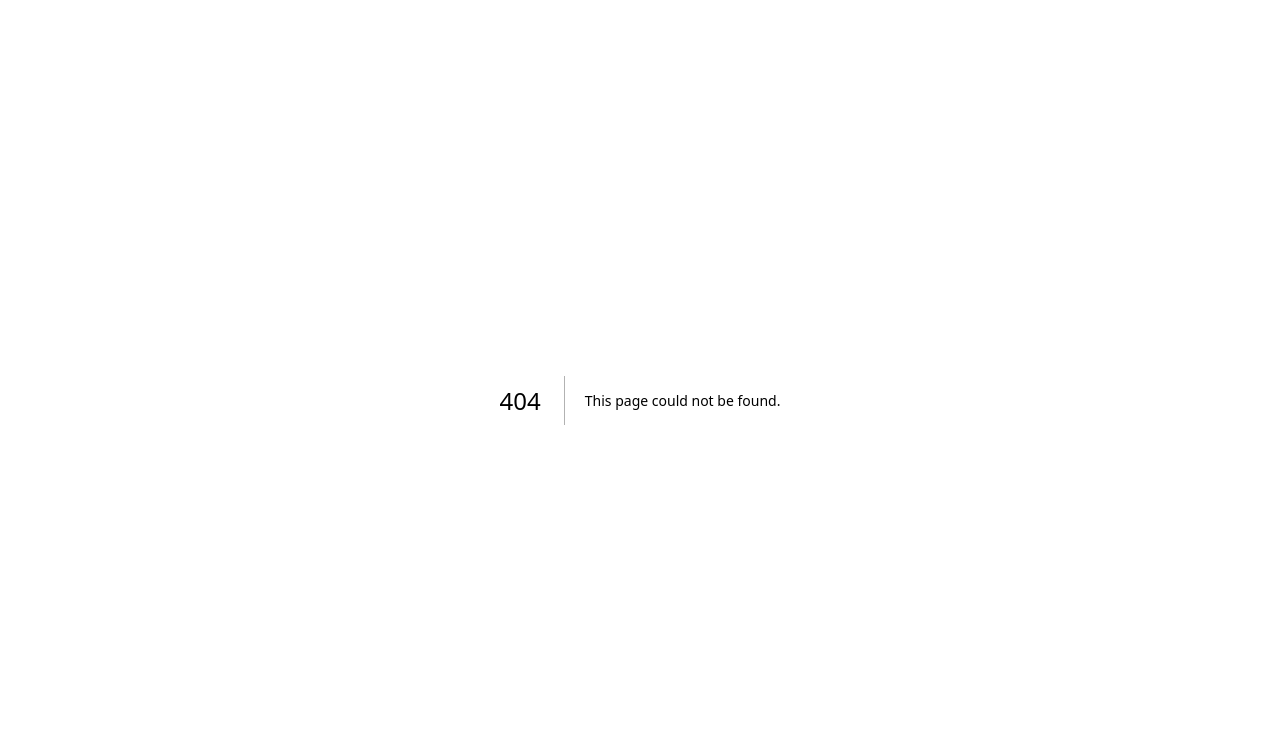
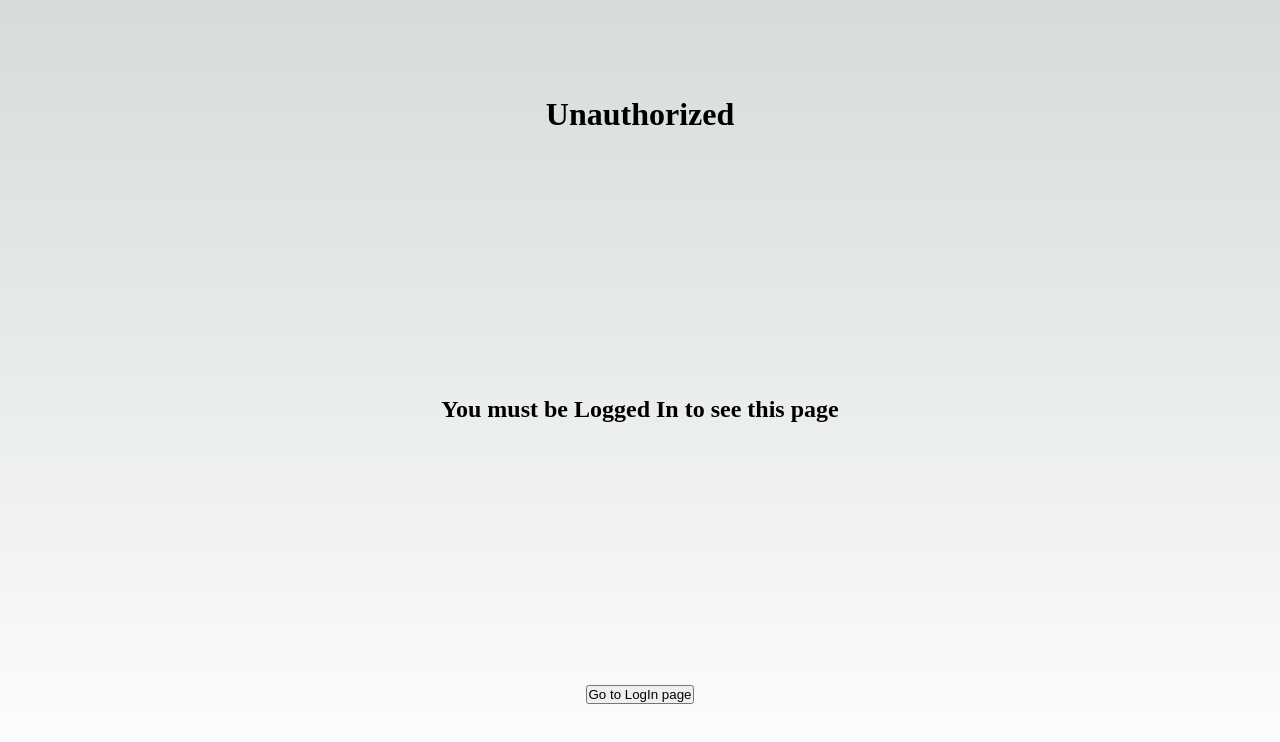
Before and after one commit to guilhermeicarofr/MyPhonebook-NextApp, a Next.js app: page /contacts in a window 1280 px wide. Before the commit this address had no page. Shown: the top 742 px of the page. Built offline with nearby package versions, Linux system fonts and the light colour scheme.

Commit message:
feat: created contacts page with private page protection to avoid unauthorized or not logged users to access contacts. Refactor of pages header

```diff
--- /dev/null
+++ b/src/components/Header.tsx
@@ -0,0 +1,11 @@
+import Head from 'next/head'
+
+export default function Header({ title }: { title: string }) {
+  return(
+    <Head>
+      <title>{title}</title>
+      <meta name="viewport" content="width=device-width, initial-scale=1" />
+      <link rel="icon" href="/favicon.ico" />
+    </Head>
+  );
+}
--- /dev/null
+++ b/src/components/PrivatePage.tsx
@@ -0,0 +1,18 @@
+import { ReactElement, useContext } from 'react';
+import Link from 'next/link';
+
+import styles from '@/styles/Home.module.css';
+import { UserContext } from '@/contexts/UserContext';
+
+export default function PrivatePage({ children }: { children: ReactElement }) {
+  const { userData } = useContext(UserContext);
+  if(userData) return (children);
+
+  return (
+    <main className={styles.main}>
+      <h1>Unauthorized</h1>
+      <h2>You must be Logged In to see this page</h2>
+      <button><Link href='/'>Go to LogIn page</Link></button>
+    </main>
+  )
+}
--- a/src/pages/_document.tsx
+++ b/src/pages/_document.tsx
@@ -3,11 +3,7 @@ import { Html, Head, Main, NextScript } from 'next/document'
 export default function Document() {
   return (
     <Html lang="en">
-      <Head>
-        <title>MyContacts</title>
-        <meta name="viewport" content="width=device-width, initial-scale=1" />
-        <link rel="icon" href="/favicon.ico" />
-      </Head>
+      <Head />
       <body>
         <Main />
         <NextScript />
--- /dev/null
+++ b/src/pages/contacts.tsx
@@ -0,0 +1,21 @@
+import { Inter } from 'next/font/google';
+
+import styles from '@/styles/Home.module.css';
+import PrivatePage from '@/components/PrivatePage';
+import Header from '@/components/Header';
+
+const inter = Inter({ subsets: ['latin'] })
+
+export default function ContactsPage() {
+
+  return (
+    <PrivatePage>
+      <>
+        <Header title={'Contacts'} />
+        <main className={styles.main}>
+          <h1>Contacts</h1>
+        </main>
+      </>
+    </PrivatePage>
+  );
+}
```
Also changed, not shown: src/pages/index.tsx (+6 -2 lines).
